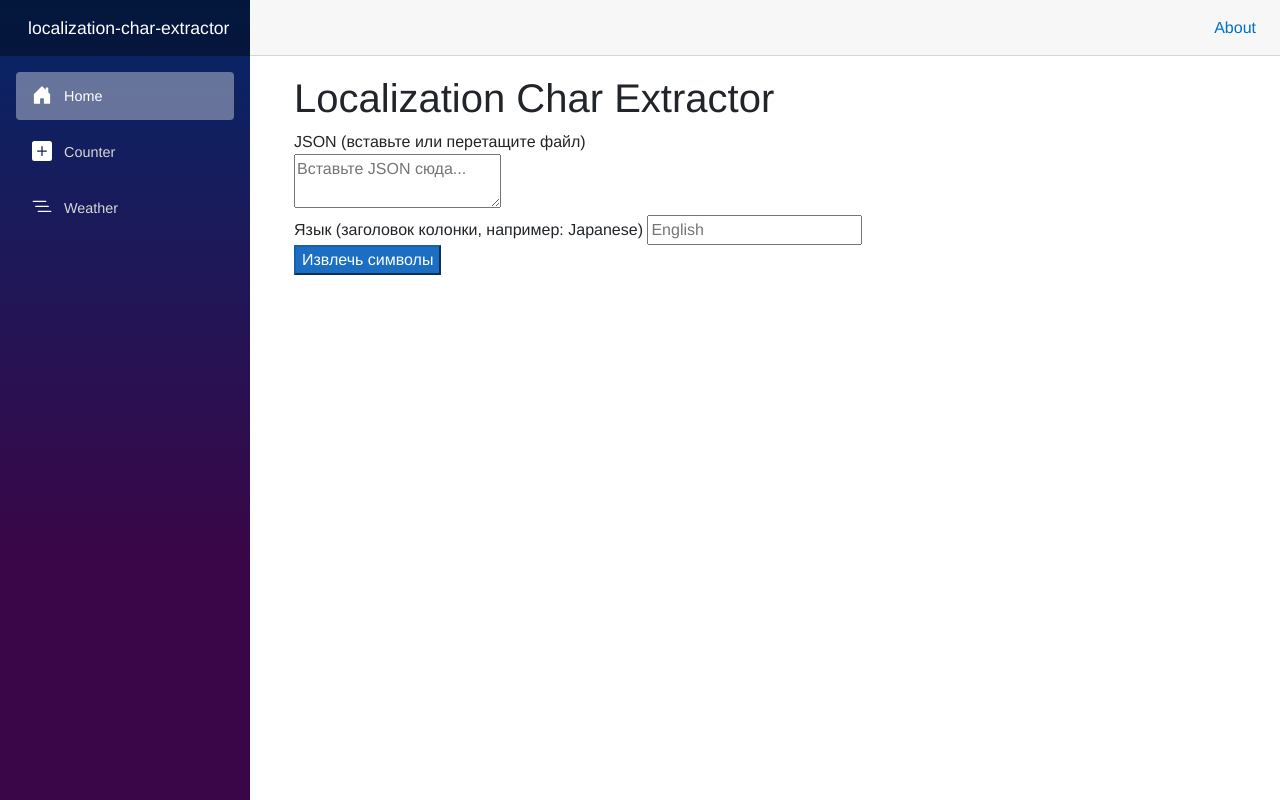
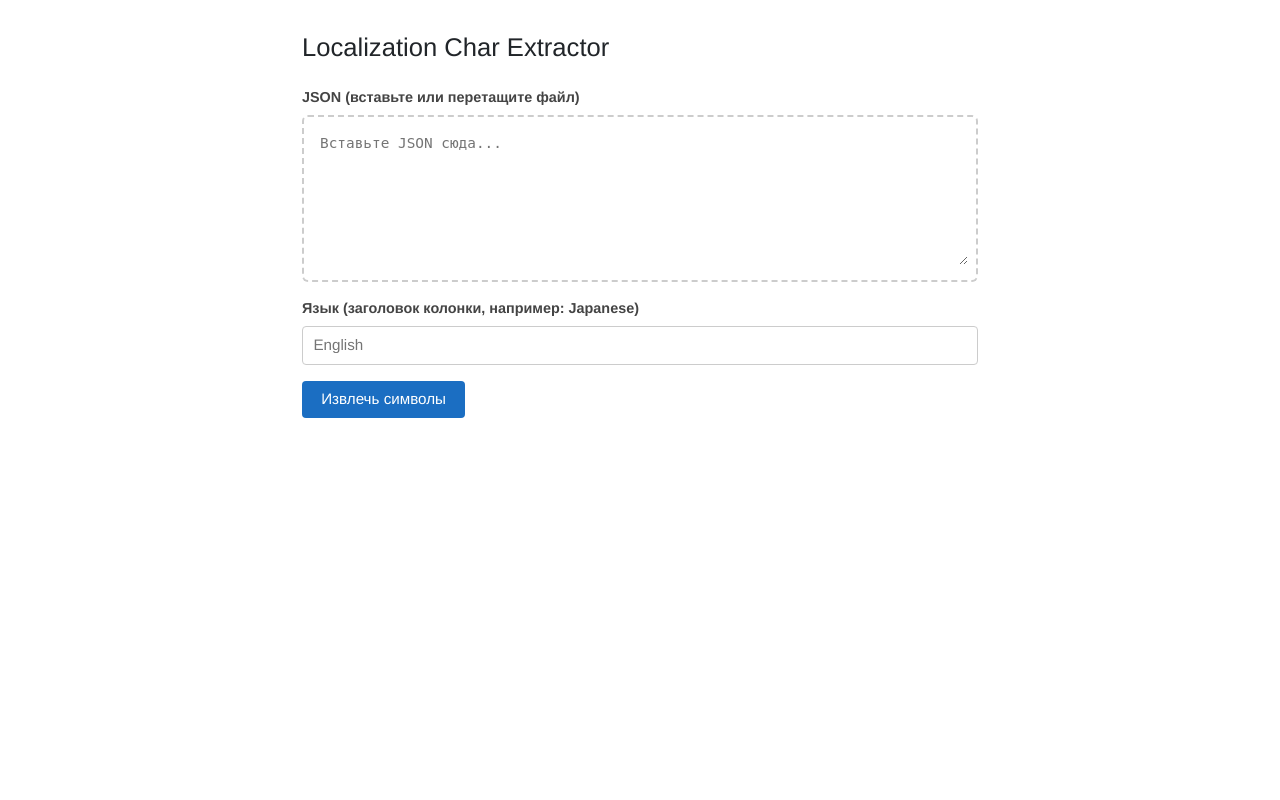
Before and after one commit to LLarean/localization-char-extractor, an ASP.NET Core app: page / in a window 1280 px wide. Run offline with ASP.NET Core 8, Linux system fonts and the light colour scheme; style sheets or scripts are compiled from the project's sources.

Commit message:
Fix UI layout, drag-and-drop, and add missing styles
- Remove sidebar and top-row from layout, center page content
- Fix file drag-and-drop via JS event listener + DotNetObjectReference
(Blazor DragEventArgs does not expose dataTransfer.files)
- Add Home.razor.css with styles for drop-zone, buttons, and error block
- Add .gitignore for .NET / Blazor WASM project

```diff
--- a/Layout/MainLayout.razor
+++ b/Layout/MainLayout.razor
@@ -1,16 +1,5 @@
 @inherits LayoutComponentBase
-<div class="page">
-    <div class="sidebar">
-        <NavMenu />
-    </div>
 
-    <main>
-        <div class="top-row px-4">
-            <a href="https://learn.microsoft.com/aspnet/core/" target="_blank">About</a>
-        </div>
-
-        <article class="content px-4">
-            @Body
-        </article>
-    </main>
-</div>
+<main>
+    @Body
+</main>
--- a/Layout/MainLayout.razor.css
+++ b/Layout/MainLayout.razor.css
@@ -1,77 +1,6 @@
-.page {
-    position: relative;
+main {
+    min-height: 100vh;
     display: flex;
-    flex-direction: column;
+    justify-content: center;
+    padding: 2rem 1rem;
 }
-
-main {
-    flex: 1;
-}
-
-.sidebar {
-    background-image: linear-gradient(180deg, rgb(5, 39, 103) 0%, #3a0647 70%);
-}
-
-.top-row {
-    background-color: #f7f7f7;
-    border-bottom: 1px solid #d6d5d5;
-    justify-content: flex-end;
-    height: 3.5rem;
-    display: flex;
-    align-items: center;
-}
-
-    .top-row ::deep a, .top-row ::deep .btn-link {
-        white-space: nowrap;
-        margin-left: 1.5rem;
-        text-decoration: none;
-    }
-
-    .top-row ::deep a:hover, .top-row ::deep .btn-link:hover {
-        text-decoration: underline;
-    }
-
-    .top-row ::deep a:first-child {
-        overflow: hidden;
-        text-overflow: ellipsis;
-    }
-
-@media (max-width: 640.98px) {
-    .top-row {
-        justify-content: space-between;
-    }
-
-    .top-row ::deep a, .top-row ::deep .btn-link {
-        margin-left: 0;
-    }
-}
-
-@media (min-width: 641px) {
-    .page {
-        flex-direction: row;
-    }
-
-    .sidebar {
-        width: 250px;
-        height: 100vh;
-        position: sticky;
-        top: 0;
-    }
-
-    .top-row {
-        position: sticky;
-        top: 0;
-        z-index: 1;
-    }
-
-    .top-row.auth ::deep a:first-child {
-        flex: 1;
-        text-align: right;
-        width: 0;
-    }
-
-    .top-row, article {
-        padding-left: 2rem !important;
-        padding-right: 1.5rem !important;
-    }
-}
--- a/Pages/Home.razor
+++ b/Pages/Home.razor
@@ -1,5 +1,6 @@
 @page "/"
 @inject IJSRuntime JS
+@implements IDisposable
 
 <div class="container">
     <h1>Localization Char Extractor</h1>
@@ -7,10 +8,10 @@
     <div class="section">
         <label>JSON (вставьте или перетащите файл)</label>
         <div class="drop-zone @(_isDragging ? "dragging" : "")"
+             @ref="_dropZoneRef"
              @ondragover:preventDefault
              @ondragenter="() => _isDragging = true"
-             @ondragleave="() => _isDragging = false"
-             @ondrop="OnDrop">
+             @ondragleave="() => _isDragging = false">
             <textarea @bind="_jsonInput" placeholder="Вставьте JSON сюда..."></textarea>
         </div>
     </div>
@@ -44,6 +45,25 @@
     private string _error = "";
     private int _charCount = 0;
     private bool _isDragging = false;
+    private ElementReference _dropZoneRef;
+    private DotNetObjectReference<Home>? _selfRef;
+
+    protected override async Task OnAfterRenderAsync(bool firstRender)
+    {
+        if (firstRender)
+        {
+            _selfRef = DotNetObjectReference.Create(this);
+            await JS.InvokeVoidAsync("registerDropZone", _dropZoneRef, _selfRef);
+        }
+    }
+
+    [JSInvokable]
+    public void OnFileDropped(string content)
+    {
+        _jsonInput = content;
+        _isDragging = false;
+        StateHasChanged();
+    }
 
     private void Extract()
     {
@@ -89,14 +109,10 @@
         }
     }
 
-    private async Task OnDrop(DragEventArgs e)
-    {
-        _isDragging = false;
-        _jsonInput = await JS.InvokeAsync<string>("readDroppedFile", e);
-    }
-
     private async Task CopyToClipboard()
     {
         await JS.InvokeVoidAsync("copyToClipboard", "result-output");
     }
+
+    public void Dispose() => _selfRef?.Dispose();
 }
--- /dev/null
+++ b/Pages/Home.razor.css
@@ -0,0 +1,95 @@
+.container {
+    width: 100%;
+    max-width: 700px;
+}
+
+h1 {
+    margin-bottom: 1.5rem;
+    font-size: 1.6rem;
+}
+
+.section {
+    display: flex;
+    flex-direction: column;
+    gap: 0.4rem;
+    margin-bottom: 1rem;
+}
+
+.section label {
+    font-weight: 600;
+    font-size: 0.9rem;
+    color: #444;
+}
+
+.section input {
+    padding: 0.45rem 0.65rem;
+    border: 1px solid #ccc;
+    border-radius: 4px;
+    font-size: 0.95rem;
+}
+
+.drop-zone {
+    border: 2px dashed #ccc;
+    border-radius: 6px;
+    padding: 0.5rem;
+    transition: border-color 0.2s;
+}
+
+.drop-zone.dragging {
+    border-color: #1b6ec2;
+    background-color: #eef4fb;
+}
+
+.drop-zone textarea,
+.section textarea {
+    width: 100%;
+    min-height: 140px;
+    padding: 0.5rem;
+    border: none;
+    outline: none;
+    resize: vertical;
+    font-size: 0.9rem;
+    font-family: monospace;
+    background: transparent;
+    box-sizing: border-box;
+}
+
+.btn-primary,
+.btn-secondary {
+    padding: 0.45rem 1.2rem;
+    border: none;
+    border-radius: 4px;
+    cursor: pointer;
+    font-size: 0.95rem;
+}
+
+.btn-primary {
+    color: #fff;
+    background-color: #1b6ec2;
+    margin-bottom: 1rem;
+}
+
+.btn-primary:hover {
+    background-color: #1558a0;
+}
+
+.btn-secondary {
+    color: #1b6ec2;
+    background-color: #e8f0fb;
+    margin-top: 0.4rem;
+    align-self: flex-start;
+}
+
+.btn-secondary:hover {
+    background-color: #d0e3f7;
+}
+
+.error {
+    color: #c0392b;
+    background: #fdecea;
+    border: 1px solid #f5c6cb;
+    border-radius: 4px;
+    padding: 0.5rem 0.75rem;
+    margin-top: 0.5rem;
+    font-size: 0.9rem;
+}
--- a/wwwroot/index.html
+++ b/wwwroot/index.html
@@ -13,10 +13,14 @@
 </head>
 
 <script>
-    window.readDroppedFile = async (e) => {
-        const file = e.dataTransfer?.files?.[0];
-        if (!file) return "";
-        return await file.text();
+    window.registerDropZone = (element, dotNetRef) => {
+        element.addEventListener('drop', async (e) => {
+            e.preventDefault();
+            const file = e.dataTransfer?.files?.[0];
+            if (!file) return;
+            const text = await file.text();
+            await dotNetRef.invokeMethodAsync('OnFileDropped', text);
+        });
     };
 
     window.copyToClipboard = (id) => {
```
